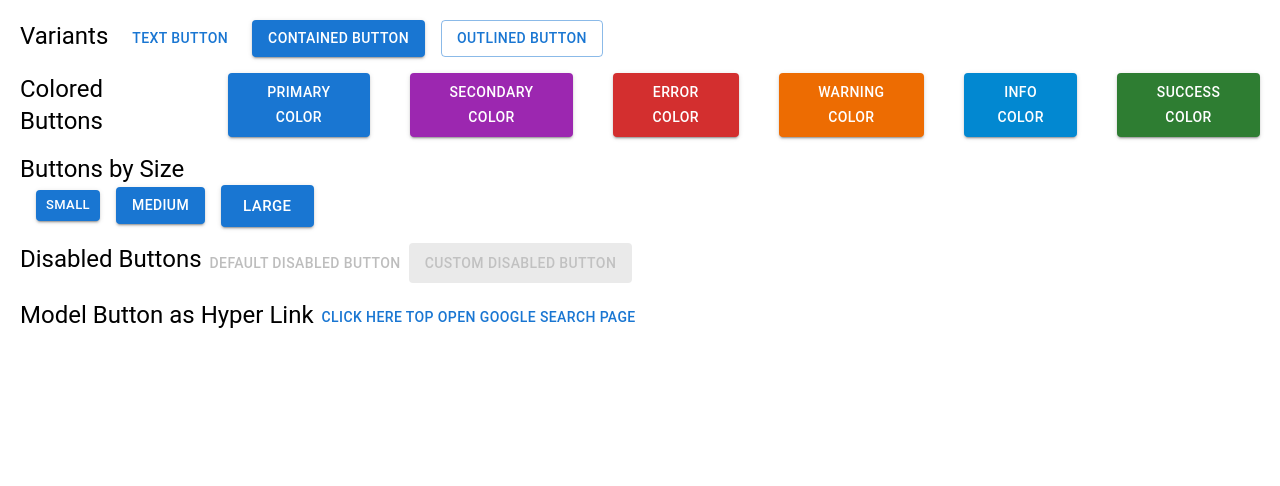
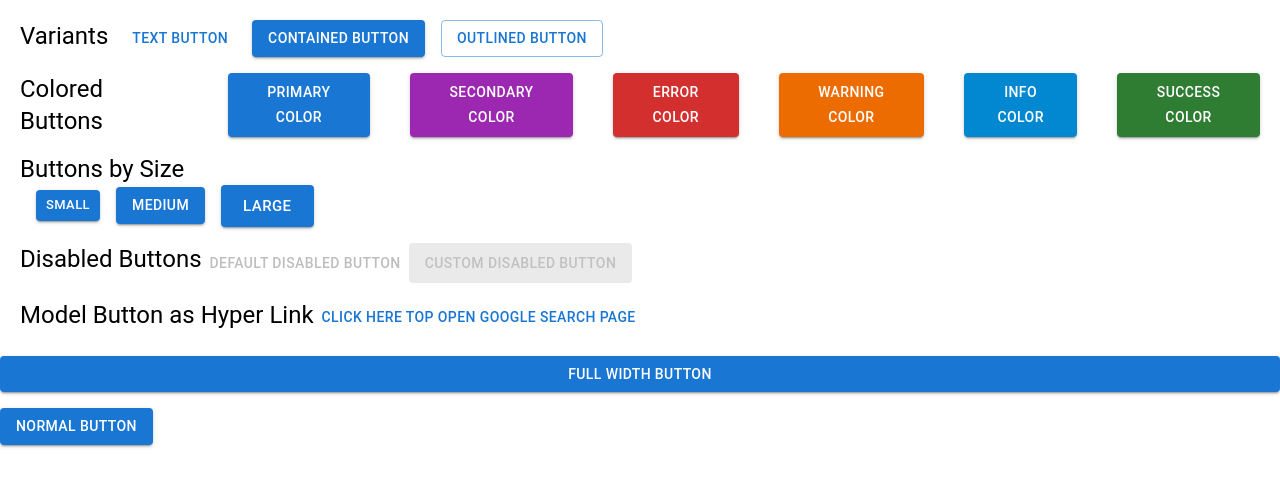
Before and after one commit to harikrishna553/frontend, a React (Create React App) app in the folder material-ui/buttons/buttons-hello-world/: page / in a window 1280 px wide. Shown: the top 486 px of the page. Built offline with nearby package versions, Linux system fonts and the light colour scheme.

Commit message:
Button to take full width

```diff
--- a/material-ui/buttons/buttons-hello-world/src/App.js
+++ b/material-ui/buttons/buttons-hello-world/src/App.js
@@ -1,7 +1,8 @@
-import { Button, Stack, Typography } from "@mui/material";
+import { Button, Stack, Typography, Box } from "@mui/material";
 
 function App() {
   return (
+    <>
       <Stack
         spacing={2}
         direction="column"
@@ -83,6 +84,17 @@ function App() {
           </Button>
         </Stack>
       </Stack>
+
+      <Button variant="contained" fullWidth>
+        Full Width button
+      </Button>
+
+      <Box mt={2} /> {/* Adds vertical space (margin-top) */}
+
+      <Button variant="contained">
+        Normal Button
+      </Button>
+    </>
   );
 }
 
```
Lines whose indentation alone changed are shown as unchanged.
